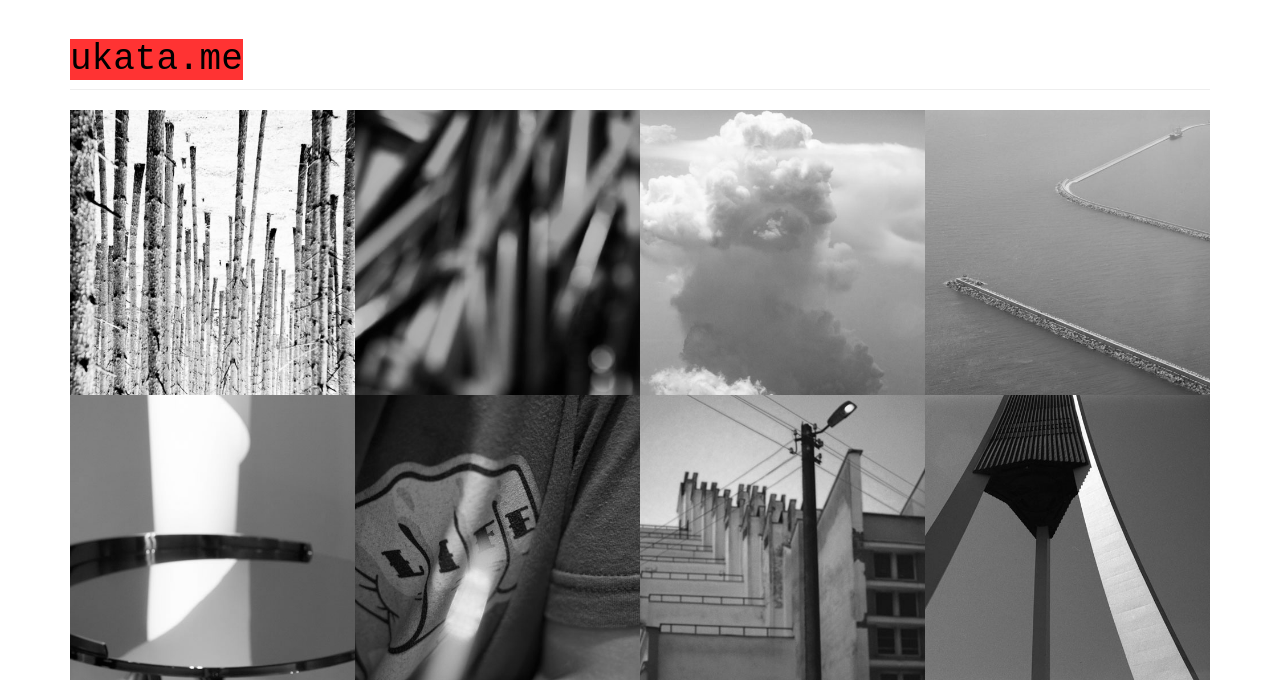
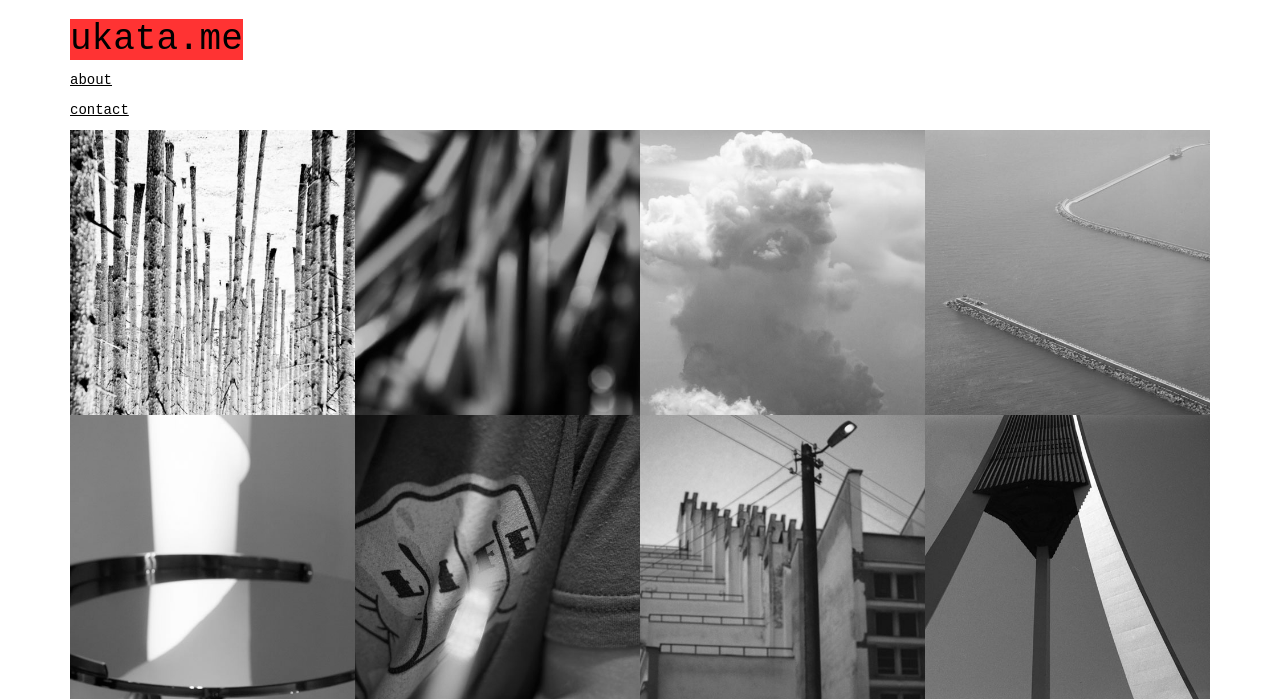
Before and after one commit to ukata/katyams, a Django app: page / in a window 1280 px wide. Shown: the top 699 px of the page. Run offline with Django 3.2, Linux system fonts and the light colour scheme; some libraries are stand-ins or nearby versions.

Commit message:
Menu links

```diff
--- a/home/templates/base.html
+++ b/home/templates/base.html
@@ -45,12 +45,25 @@ a.logo-text {
 color: #000;
 }
 
-a:hover.logo-text {
+a:hover.menu {
 color: #000;
-text-decoration: none;
+text-decoration: underline;
 }
 
+a:visited.menu {
+color: #000;
+text-decoration: underline;
+}
 
+a.menu {
+color: #000;
+text-decoration: underline;
+}
+
+a:hover.menu {
+color: #000;
+text-decoration: underline;
+}
 
 
 </style>
@@ -66,7 +79,9 @@ text-decoration: none;
 
         <div class="row">
             <div class="col-lg-12">
-                <h1 class="page-header"><a class="logo-text" href="/"><span >ukata.me</span></a></h1>
+                <h1 class=""><a class="logo-text" href="/"><span >ukata.me</span></a></h1>
+                                <p><a class="menu">about</a></p>
+                                <p><a class="menu">contact</a></p>
             </div>
         </div>
 {% block kms_body %}
--- a/home/templates/index.html
+++ b/home/templates/index.html
@@ -470,6 +470,8 @@ img {
 
             <div class="col-lg-12">
                 <h1 class="page-header">ukata.me</h1>
+                <p><a>about</a></p>
+                <p><a>contact</a></p>
             </div>
 
             <div id="pre1" class="img col-lg-3 col-md-4 col-xs-6 ">
```
